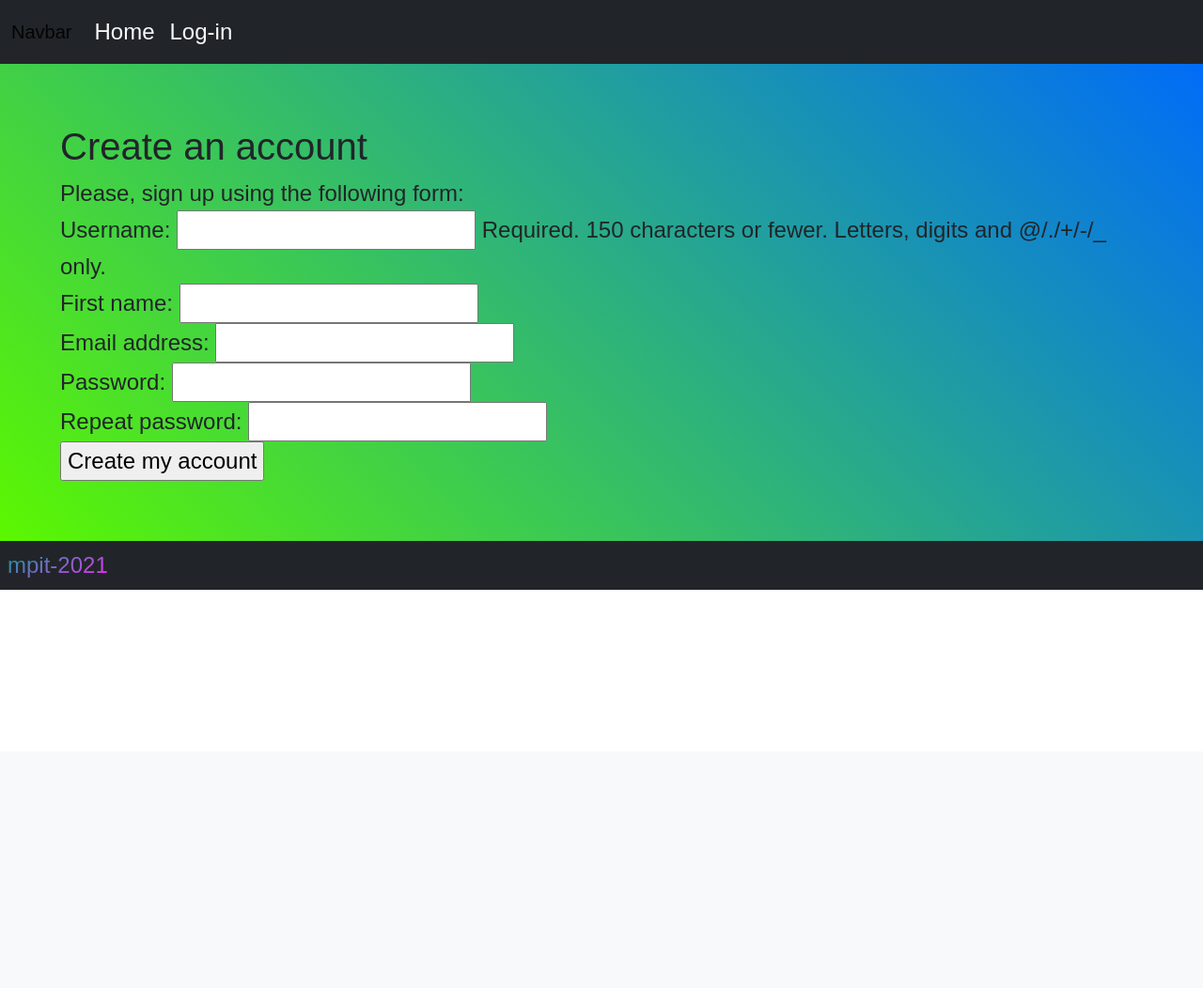
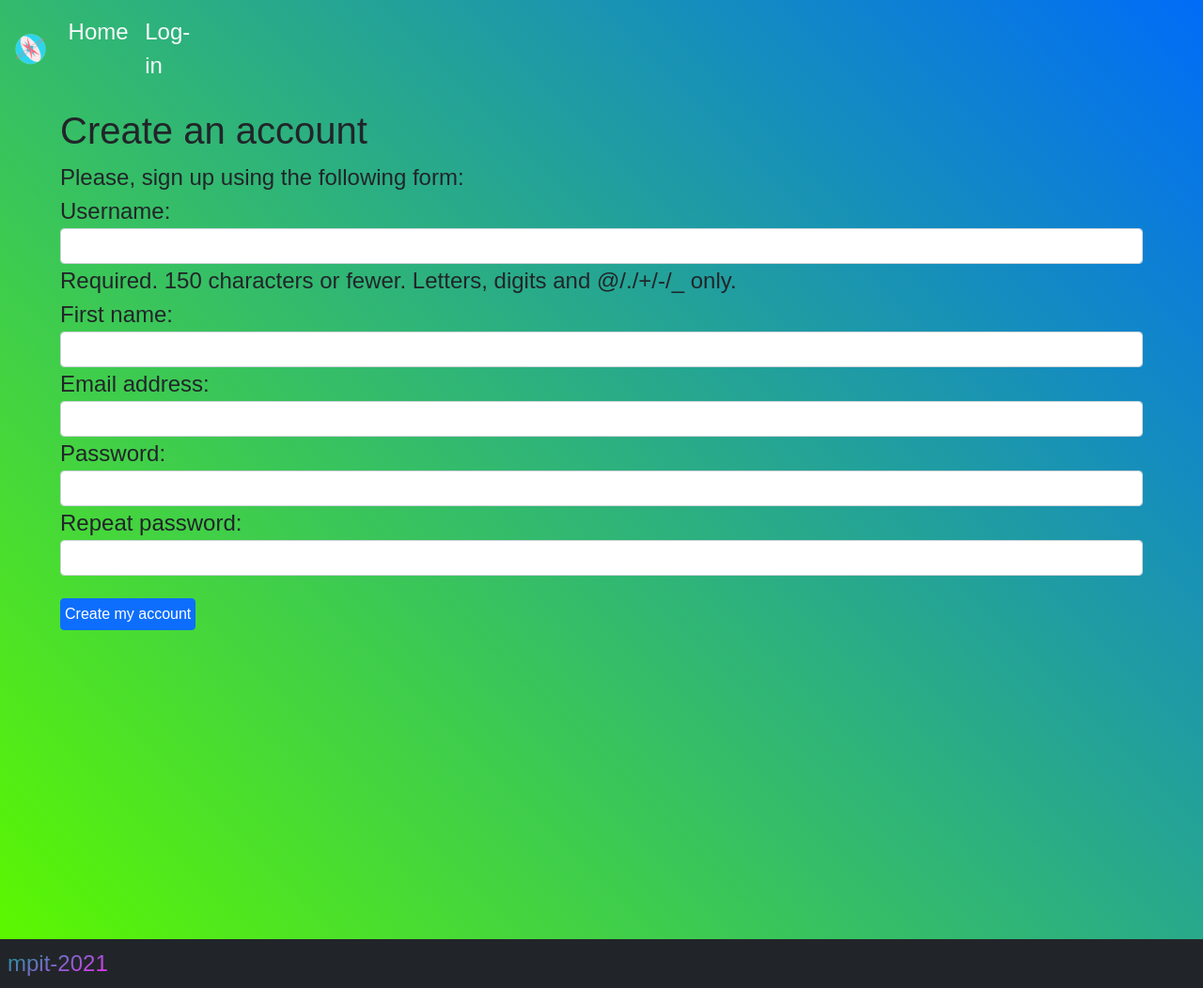
Before and after one commit to dododopizza/gachacon, a Django app: page /account/register/ in a window 1280 px wide. Shown: the whole page at 94% size. Before the commit the page ends 628 px from the top, so only its background shows below. Run offline with Django 3.2, Linux system fonts and the light colour scheme.

Commit message:
perechod na linux

```diff
--- a/account/forms.py
+++ b/account/forms.py
@@ -2,12 +2,17 @@ from django.contrib.auth.models import User
 from django import forms
 from . import models
 class UserRegistrationForm(forms.ModelForm):
-    password = forms.CharField(label='Password', widget=forms.PasswordInput)
-    password2 = forms.CharField(label='Repeat password', widget=forms.PasswordInput)
+    password = forms.CharField(label='Password', widget=forms.PasswordInput(attrs={'class':'form-control'}))
+    password2 = forms.CharField(label='Repeat password', widget=forms.PasswordInput(attrs={'class':'form-control'}))
 
     class Meta:
         model = User
         fields = ('username', 'first_name', 'email')
+        widgets = {
+            'username': forms.TextInput(attrs={'class': 'form-control col-form-label'}),
+            'first_name': forms.TextInput(attrs={'class': 'form-control'}),
+            'email': forms.TextInput(attrs={'class': 'form-control'}),
+        }
 
     def clean_password2(self):
         cd = self.cleaned_data
@@ -20,12 +25,21 @@ class UserEditForm(forms.ModelForm):
     class Meta:
         model = User
         fields = ('first_name', 'last_name', 'email')
+        widgets = {
+            'last_name': forms.TextInput(attrs={'class': 'form-control'}),
+            'first_name': forms.TextInput(attrs={'class': 'form-control'}),
+            'email': forms.TextInput(attrs={'class': 'form-control'}),
+        }
 
 class ProfileEditForm(forms.ModelForm):
     class Meta:
         model = models.Profile
         fields = ('date_of_birth', 'photo')
+        widgets = {
+            'date_of_birth': forms.TextInput(attrs={'class': 'form-control'}),
+            'photo': forms.FileInput(attrs={'class': 'form-control-file'}),
+        }
 
 class LoginForm(forms.Form):
-    username = forms.CharField()
-    password = forms.CharField(widget=forms.PasswordInput)
+    username = forms.CharField(widget=forms.TextInput(attrs={'class':'form-control'}))
+    password = forms.CharField(widget=forms.PasswordInput(attrs={'class':'form-control'}))
--- a/account/templates/account/register.html
+++ b/account/templates/account/register.html
@@ -1,13 +1,18 @@
-{% extends "main/base.html" %}
+{% extends "main/base.html" %} {% block title %}Create an account{% endblock %}
+{% block content %}
+<div style="padding-top: 10%" id="2">
+  <h1>Create an account</h1>
+  <p>Please, sign up using the following form:</p>
+  <form method="post">{% csrf_token %}
+  {{ user_form.as_p }}
+    <p>
+      <input
+        type="submit"
+        class="btn btn-primary p-1 mt-4"
+        value="Create my account"
+      />
+    </p>
+  </form>
+</div>
 
-{% block title %}Create an account{% endblock %}
-
-{% block content %}
-    <h1>Create an account</h1>
-    <p>Please, sign up using the following form:</p>
-    <form method="post">
-        {{ user_form.as_p }}
-        {% csrf_token %}
-        <p><input type="submit" value="Create my account"></p>
-    </form>
 {% endblock %}
--- a/account/urls.py
+++ b/account/urls.py
@@ -1,4 +1,4 @@
-from django.contrib import admin
+from django.contrib import admin, auth
 from django.urls import path, include
 from . import views
 
@@ -6,5 +6,4 @@ urlpatterns = [
     path('register/', views.register, name='register'),
     path('login/', views.user_login, name='login'),
     path('edit/', views.edit, name="edit"),
-    path('logout/', views.logged_out, name="logout"),
 ]
--- a/account/views.py
+++ b/account/views.py
@@ -5,8 +5,6 @@ from . import models
 from django.contrib.auth import authenticate, login
 from django.http import HttpResponse
 
-def logged_out(request):
-    return render( request, "account/logged_out.html")
 
 def register(request):
     if request.method == 'POST':
--- a/gachacon/settings.py
+++ b/gachacon/settings.py
@@ -33,7 +33,6 @@ ALLOWED_HOSTS = []
 from django.urls import reverse_lazy
 
 LOGIN_URL = reverse_lazy('login')
-LOGOUT_URL = reverse_lazy('logout')
 INSTALLED_APPS = [
     'django.contrib.admin',
     'django.contrib.auth',
@@ -82,8 +81,8 @@ WSGI_APPLICATION = 'gachacon.wsgi.application'
 
 DATABASES = {
     'default': {
-        'ENGINE': 'django.db.backends.sqlite3',
-        'NAME': BASE_DIR / 'db.sqlite3',
+        'ENGINE': 'django.db.backends.mysql',
+        'NAME': BASE_DIR / 'db.sql',
     }
 }
 
--- a/main/templates/main/base.html
+++ b/main/templates/main/base.html
@@ -12,35 +12,38 @@
       integrity="sha384-eOJMYsd53ii+scO/bJGFsiCZc+5NDVN2yr8+0RDqr0Ql0h+rP48ckxlpbzKgwra6"
       crossorigin="anonymous"
     />
-
     <title>{% block title %}{% endblock %}</title>
+    <script>
+    window.onscroll = function() {
+      var nav = document.getElementById('1');
+      var ex = document.getElementById('2');
+      var pos = ex.getBoundingClientRect().top + document.body.scrollTop;
+      if (pos < 0){
+        nav.classList.remove('bg-transparent');
+        nav.classList.add('bg-dark');
+      }else{
+        nav.classList.add('bg-transparent');
+        nav.classList.remove('bg-dark');
+      }
+    }
+    </script>
     {% block head %} {% endblock %}
   </head>
   <body>
+  <div class="backg">
   <!-- Navbar -->
-    <nav class="navbar navbar-expand-lg navbar-light bg-dark">
+    <nav class="navbar navbar-expand-lg navbar-light bg-transparent mt-0 position-fixed w-100" id="1">
       <div class="container-fluid">
-        <a class="navbar-brand" href="#">Navbar</a>
-        <button
-          class="navbar-toggler"
-          type="button"
-          data-bs-toggle="collapse"
-          data-bs-target="#navbarNav"
-          aria-controls="navbarNav"
-          aria-expanded="false"
-          aria-label="Toggle navigation"
-        >
-          <span class="navbar-toggler-icon"></span>
-        </button>
-        <div class="collapse navbar-collapse" id="navbarNav">
+        <img src="{% static 'img/logo.png' %}" style="width: 40px; height: 40px;">
+        <div class="collapse navbar-collapse" id="navbarNav" style="padding-left: 1%;">
           <ul class="navbar-nav">
             <li class="nav-item">
               <a class="nav-link active text-light" aria-current="page" href="{% url "index" %}">Home</a>
             </li>
             {% if request.user.is_authenticated %}
-            <li class="nav-item">
+            {% comment %} <li class="nav-item">
               <a class="nav-link text-light" href="{% url "logout" %}">Log-out</a>
-            </li>
+            </li> {% endcomment %}
             </ul></div>
             <div style="margin-right: 2%;">
               <div class="nav-link text-light">Hello, {{ request.user.first_name }}</div>
@@ -55,7 +58,8 @@
 
       </div>
     </nav>
-    <div class="backg">{% block content %} {% endblock %}</div>
+    <div class="cont">{% block content %} {% endblock %}</div>
+    </div>
 
 
     <!-- Footer -->
--- a/main/templates/main/index.html
+++ b/main/templates/main/index.html
@@ -5,7 +5,7 @@ index
 {% endblock %}
 
 {% block content %}
-<div class="jumbotron jumbotron-fluid bg-transparent">
+<div style="padding-top: 10%" id="2">
   <div class="container">
     <h1 class="display-4">Fluid jumbotron</h1>
     <p class="lead mb-0">Это модифицированный jumbotron, который занимает все горизонтальное пространство своего родителя.</p>
--- a/static/css/style.css
+++ b/static/css/style.css
@@ -7,7 +7,25 @@ p {
     margin-bottom: 0 !important;
 }
 
+.bg-transparent {
+    transition: 0.5s;
+}
+
+.bg-dark {
+    transition: 0.5s;
+}
+
 .backg {
     background: linear-gradient(45deg, rgb(91, 248, 0), rgb(0, 108, 248));
-    padding: 5%;
+    height: 1000px;
 }
+
+.cont {
+    padding-left: 5%;
+    padding-right: 5%;
+    padding-bottom: 5%;
+}
+
+li {
+    margin-right: 1% !important;
+}
```
Also changed, not shown: account/templates/account/edit.html (+5 -3 lines), account/templates/account/login.html (+4 -3 lines), db.sqlite3, static/img/logo.png (added).
